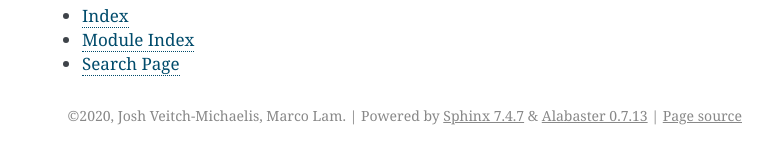
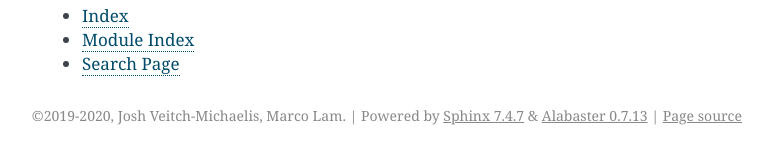
Before and after one commit to jveitchmichaelis/rascal, a Sphinx documentation site: the page built from docs/source/index.rst, in a window 1280 px wide. Shown: the part 1905-2057 px from the top of the page, without its empty margins (368-1141 px from the left). Built offline with Sphinx 7.4.7, drawn with Linux system fonts in a browser that asks for light colours; pages that are not in the unit, such as notebooks, are missing from menus.

```diff
--- a/docs/source/conf.py
+++ b/docs/source/conf.py
@@ -18,10 +18,11 @@ sys.path.insert(0, os.path.abspath('../..'))
 # -- Project information -----------------------------------------------------
 
 project = 'RASCAL'
-copyright = '2020, Josh Veitch-Michaelis, Marco Lam'
+copyright = '2019-2020, Josh Veitch-Michaelis, Marco Lam'
 author = 'Josh Veitch-Michaelis, Marco Lam'
 
 # The full version, including alpha/beta/rc tags
+version = '0.0.1'
 release = '0.0.1'
 
 
@@ -47,12 +48,12 @@ autoapi_dirs = ['../../rascal']
 
 # -- Options for HTML output -------------------------------------------------
 
-# The theme to use for HTML and HTML Help pages.  See the documentation for
-# a list of builtin themes.
-#
-html_theme = 'alabaster'
-
-# Add any paths that contain custom static files (such as style sheets) here,
-# relative to this directory. They are copied after the builtin static files,
-# so a file named "default.css" will overwrite the builtin "default.css".
-html_static_path = ['_static']
+# Readthedocs.
+on_rtd = os.environ.get("READTHEDOCS", None) == "True"
+if on_rtd:  # only import and set the theme if we're building docs locally
+    import sphinx_rtd_theme
+    html_theme = 'sphinx_rtd_theme'
+    html_theme_path = [sphinx_rtd_theme.get_html_theme_path()]
+else:
+    html_theme = 'alabaster'
+    html_static_path = ["_static"]
```
